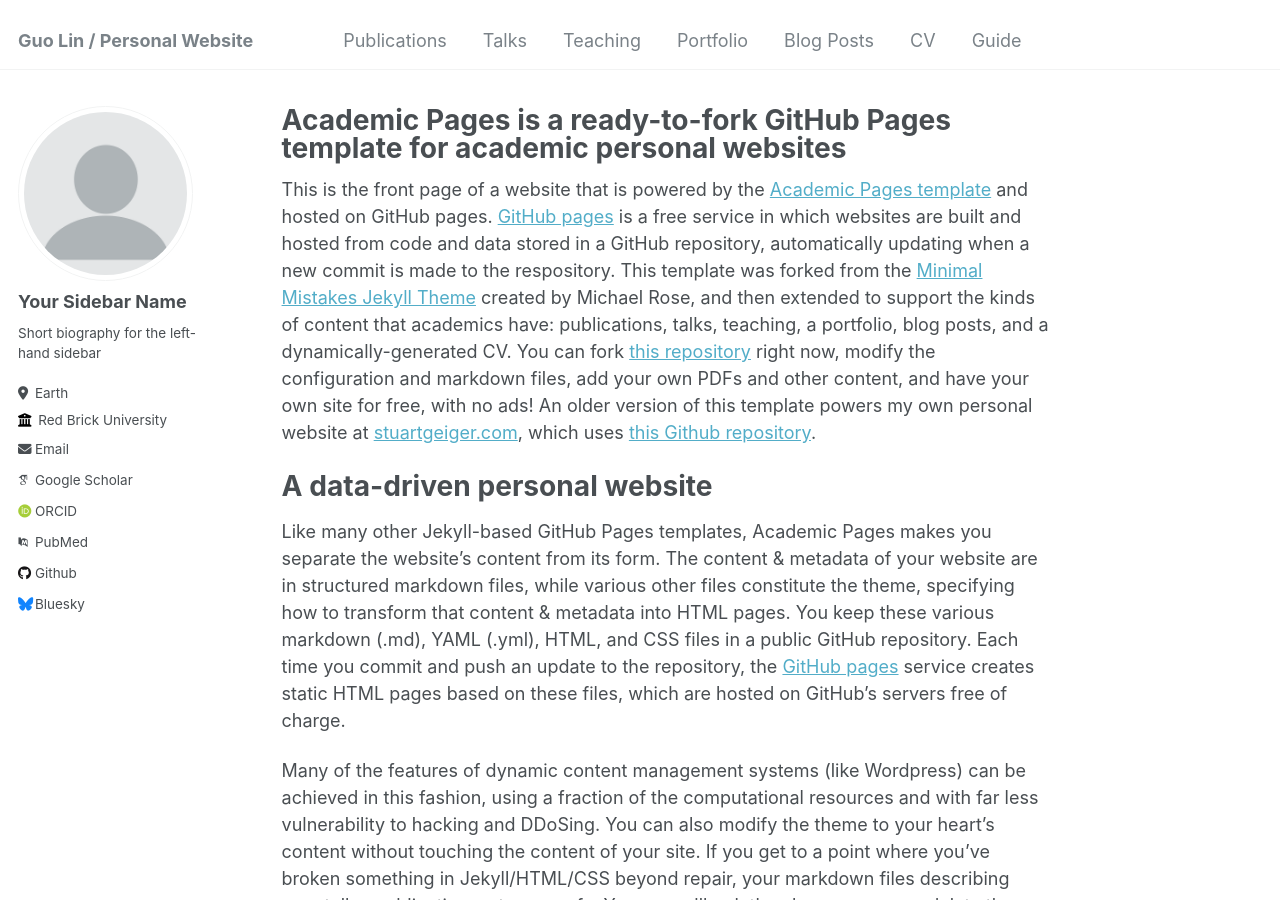
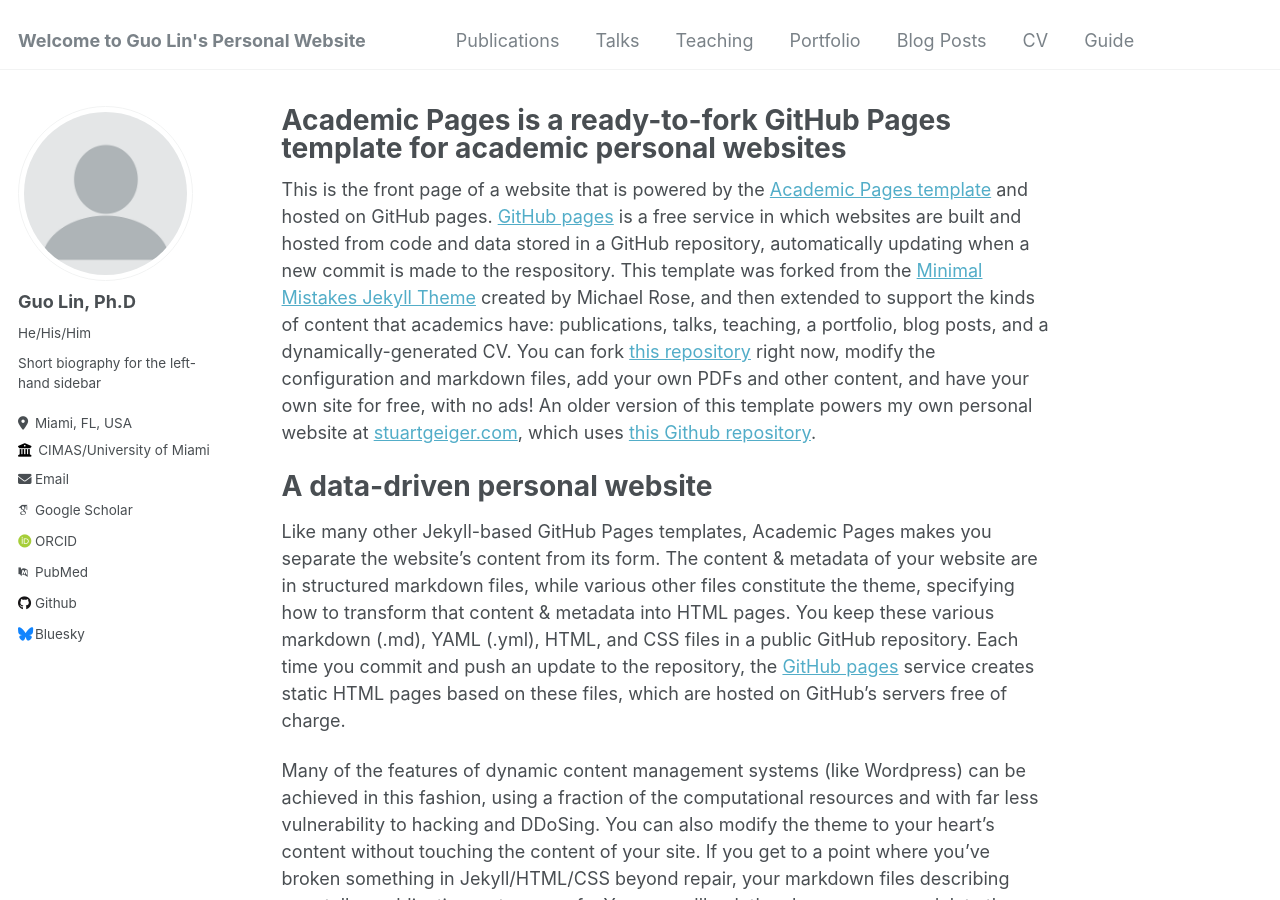
Before and after one commit to WeatherGuo/weatherguo.github.io, a Jekyll site: the page built from _pages/about.md, in a window 1280 px wide and 900 px high. Built offline with Jekyll 4.4.1, drawn with Linux system fonts in a browser that asks for light colours; some web fonts are replaced.

Commit message:
Update _config.yml

```diff
--- a/_config.yml
+++ b/_config.yml
@@ -8,13 +8,13 @@
 
 # Basic Site Settings
 locale                   : "en-US"
-title                    : "Guo Lin / Personal Website"
+title                    : "Welcome to Guo Lin's Personal Website"
 title_separator          : "-"
 name                     : &name "Guo Lin"
 description              : &description "personal description"
-url                      : https://academicpages.github.io # the base hostname & protocol for your site e.g. "https://mmistakes.github.io"
+url                      : https://weatherguo.github.io/ # the base hostname & protocol for your site e.g. "https://mmistakes.github.io"
 baseurl                  : "" # the subpath of your site, e.g. "/blog"
-repository               : "academicpages/academicpages.github.io"
+repository               : "WeatherGuo/weatherguo.github.io"
 
 # Site Author - The following control what appear as part of the author content on the side bar.
 #               If a field is blank the icon and link will not appear, otherwise it will be shown.
@@ -22,13 +22,13 @@ repository               : "academicpages/academicpages.github.io"
 author:
   # Biographic information
   avatar           : "profile.png"
-  name             : "Your Sidebar Name"
-  pronouns         : # example: "she/her"
+  name             : "Guo Lin, Ph.D"
+  pronouns         : "He/His/Him"
   bio              : "Short biography for the left-hand sidebar"
-  location         : "Earth"
-  employer         : "Red Brick University"
+  location         : "Miami, FL, USA"
+  employer         : "CIMAS/University of Miami & NOAA/AOML/HRD"
   uri              : # URL
-  email            : "none@example.org"
+  email            : "guo.lin@colorado.edu"
 
   # Academic websites
   arxiv            : # URL - Update with the correct link to your profile
```
